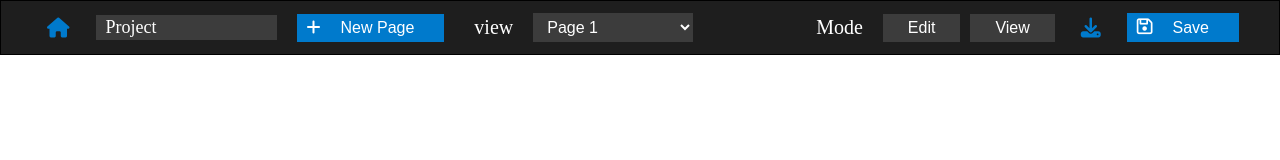
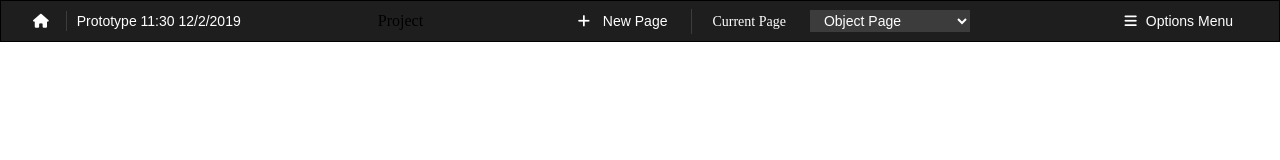
Before and after one commit to ghewadesumit/Javascript, a plain HTML site: page HeaderBox/index.html in a window 1280 px wide. Shown: the top 160 px of the page. Drawn offline with Linux system fonts and the light colour scheme.

Commit message:
basic layout for header box

```diff
--- a/HeaderBox/index.html
+++ b/HeaderBox/index.html
@@ -20,28 +20,26 @@
           <button class="home-button">
             <i class=" home-icon fas fa-home"></i>
           </button>
-          <label class="project-name">Project</label>
-          <button class="newpage-button">
-            <i class="newpage-icon fas fa-plus"></i
-            ><span class="newpage-content">New Page</span>
+          <input class="project-name" value="Prototype 11:30 12/2/2019">Project</input>
+        </div>
+        <div class="header-middle">
+          <button class="proto-button">
+            <i class="proto-button-icon fas fa-plus"></i>
+            <span class="proto-button-content">
+              New Page
+            </span>
           </button>
-          <label class="pages-label">view</label>
+          <label class="pages-label"  >Current Page</label>
           <select class="page-selection" name="" id="">
-            <option value="page1">Page 1</option>
-            <option value="page2">Page 2</option>
-            <option value="page3">Page 3</option>
+            <option value="page1">Object Page</option>
+            <option value="page2">Object Page 1234</option>
+            <option value="page3">List Report 2356</option>
           </select>
         </div>
         <div class="header-right">
-          <label class="mode-label" for="side-panel-id">Mode</label>
-          <button class="edit-button">Edit</button>
-          <button class="view-button">View</button>
-          <button class="download-button">
-            <i class="fas fa-download"></i>
-          </button>
-          <button class="save-button">
-            <i class="save-icon far fa-save"></i
-            ><span class="save-content">Save</span>
+          <button class="proto-button">
+            <i class="proto-button-icon fas fa-bars"></i
+            ><span class="proto-button-content">Options Menu</span>
           </button>
         </div>
       </div>
--- a/HeaderBox/styles.css
+++ b/HeaderBox/styles.css
@@ -15,8 +15,10 @@ body {
 .header-wrapper {
   display: flex;
   justify-content: space-between;
+  align-items: center;
   border: 1px solid #000;
-  padding: 5px 20px;
+  padding: 0px 26px;
+  height: 40px;
   background: #1e1e1e;
 }
 
@@ -30,55 +32,64 @@ body {
   background: transparent;
   outline: none;
   border: none;
-  color: #007acc;
-  font-size: 20px;
+  color: #fff;
+  font-size: 14px;
   cursor: pointer;
+  /* border: 1px solid #fff; */
+  margin: 0 11px 0 0;
 }
 
+.home-button:hover {
+  color: #007acc;
+}
 .home-icon {
-  padding: 0px 20px;
+  /* padding: 0px 20px; */
 }
 
 .project-name {
-  background: #3c3c3c;
+  background: transparent;
   color: #fff;
   padding: 2px 120px 2px 10px;
-  font-size: 18px;
+  font-size: 14px;
   text-align: left;
+  outline: none;
+  border: none;
+  border-left: 1px solid #3c3c3c;
 }
 
-.newpage-button {
-  background: #007acc;
-  color: #fff;
+.proto-button {
+  background: transparent;
+  color: rgb(255, 255, 255);
   outline: none;
   border: none;
-  margin: 0px 0 0px 20px;
-  padding: 5px 0px;
+  margin: 0px 0 0px 0px;
+  /* padding: 5px 0px; */
   cursor: pointer;
+  font-size: 14px;
 }
 
-.newpage-icon {
-  padding: 0 10px;
-  font-size: 16px;
+.proto-button-icon {
+  padding: 6px 0px 6px 14px;
 }
 
-.newpage-content {
-  padding: 0 30px 0 10px;
-  font-size: 16px;
+.proto-button-content {
+  padding: 7px 14px 7px 9px;
   text-align: center;
+  font-weight: normal;
+  letter-spacing: 0px;
 }
 
 .pages-label {
   background: transparent;
   color: #fff;
-  padding: 10px 20px 10px 30px;
-  font-size: 20px;
-  text-align: left;
+  padding: 5px 20px;
+  font-size: 14px;
+  border-left: 1px solid #3c3c3c;
 }
 
 .page-selection {
-  padding: 5px 40px 5px 10px;
-  font-size: 16px;
+  padding: 2px 40px 2px 10px;
+  font-size: 14px;
   outline: none;
   color: #fff;
   background: #3c3c3c;
```
